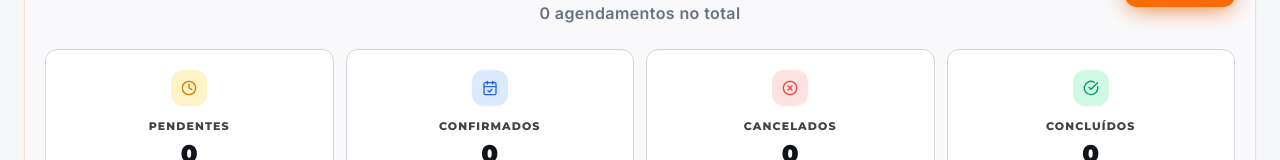
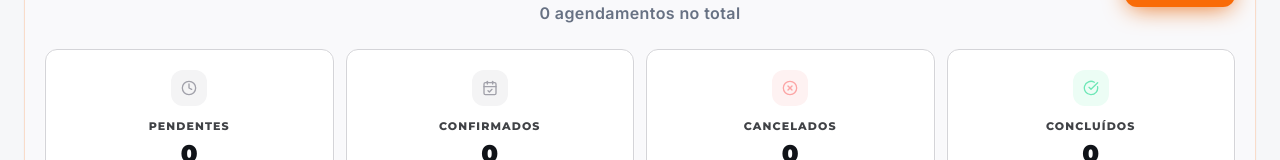
Before and after one commit to luccapa-pav/Ryan_barbearia, a Next.js app in the folder ryan-barbearia-dashboard/: page /agendamentos in a window 1280 px wide. Shown: the part 217-377 px from the top of the page. Built offline with nearby package versions, Linux system fonts and the light colour scheme; no server answers; the database is empty.

Commit message:
style: stat cards — pendente/confirmado cinza, cancelado/concluido cor suave no light e forte no dark

```diff
--- a/ryan-barbearia-dashboard/src/app/(dashboard)/agendamentos/agendamentos-client.tsx
+++ b/ryan-barbearia-dashboard/src/app/(dashboard)/agendamentos/agendamentos-client.tsx
@@ -21,43 +21,43 @@ const STATUS_OPTIONS = [
   { value: 'faltou',     label: 'Faltou'     },
 ]
 
-// Ordem: Pendentes (amber) → Confirmados (azul) → Cancelados (vermelho) → Concluídos (verde)
+// Pendentes e Confirmados: cinza. Cancelados e Concluídos: cor suave no light, forte no dark.
 const STAT_CARDS = [
   {
     key: 'pendente',
     label: 'Pendentes',
     icon: Clock,
-    iconBg: 'bg-amber-100 dark:bg-amber-950/40',
-    iconColor: 'text-amber-600 dark:text-amber-400',
-    activeBorder: 'border-amber-400 shadow-[0_0_0_1px_theme(colors.amber.400)]',
-    hoverBorder: 'hover:border-amber-300',
+    iconBg: 'bg-zinc-100 dark:bg-zinc-800/60',
+    iconColor: 'text-zinc-400 dark:text-zinc-400',
+    activeBorder: 'border-zinc-400 shadow-[0_0_0_1px_theme(colors.zinc.400)]',
+    hoverBorder: 'hover:border-zinc-300',
   },
   {
     key: 'confirmado',
     label: 'Confirmados',
     icon: CalendarCheck,
-    iconBg: 'bg-blue-100 dark:bg-blue-950/40',
-    iconColor: 'text-blue-600 dark:text-blue-400',
-    activeBorder: 'border-blue-400 shadow-[0_0_0_1px_theme(colors.blue.400)]',
-    hoverBorder: 'hover:border-blue-300',
+    iconBg: 'bg-zinc-100 dark:bg-zinc-800/60',
+    iconColor: 'text-zinc-400 dark:text-zinc-400',
+    activeBorder: 'border-zinc-400 shadow-[0_0_0_1px_theme(colors.zinc.400)]',
+    hoverBorder: 'hover:border-zinc-300',
   },
   {
     key: 'cancelado',
     label: 'Cancelados',
     icon: XCircle,
-    iconBg: 'bg-red-100 dark:bg-red-950/40',
-    iconColor: 'text-red-500 dark:text-red-400',
+    iconBg: 'bg-red-50 dark:bg-red-500/20',
+    iconColor: 'text-red-300 dark:text-red-400',
     activeBorder: 'border-red-400 shadow-[0_0_0_1px_theme(colors.red.400)]',
-    hoverBorder: 'hover:border-red-300',
+    hoverBorder: 'hover:border-red-200 dark:hover:border-red-500',
   },
   {
     key: 'concluido',
     label: 'Concluídos',
     icon: CheckCircle,
-    iconBg: 'bg-emerald-100 dark:bg-emerald-950/40',
-    iconColor: 'text-emerald-600 dark:text-emerald-400',
+    iconBg: 'bg-emerald-50 dark:bg-emerald-500/20',
+    iconColor: 'text-emerald-300 dark:text-emerald-400',
     activeBorder: 'border-emerald-400 shadow-[0_0_0_1px_theme(colors.emerald.400)]',
-    hoverBorder: 'hover:border-emerald-300',
+    hoverBorder: 'hover:border-emerald-200 dark:hover:border-emerald-500',
   },
 ] as const
 
```
